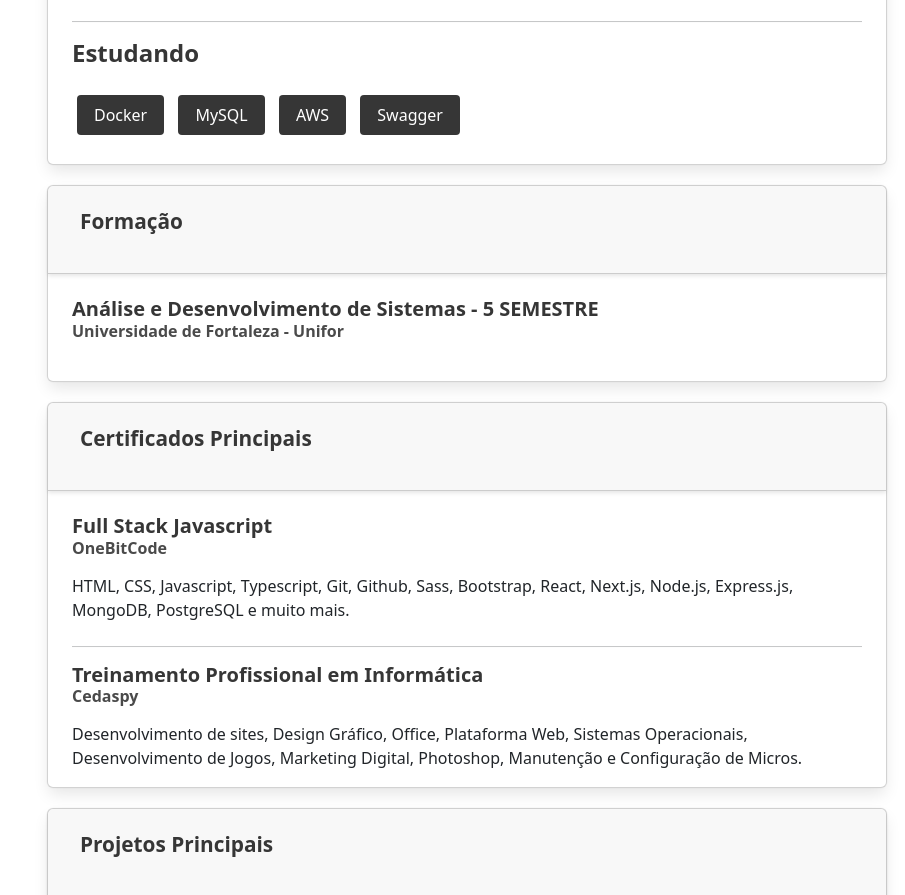
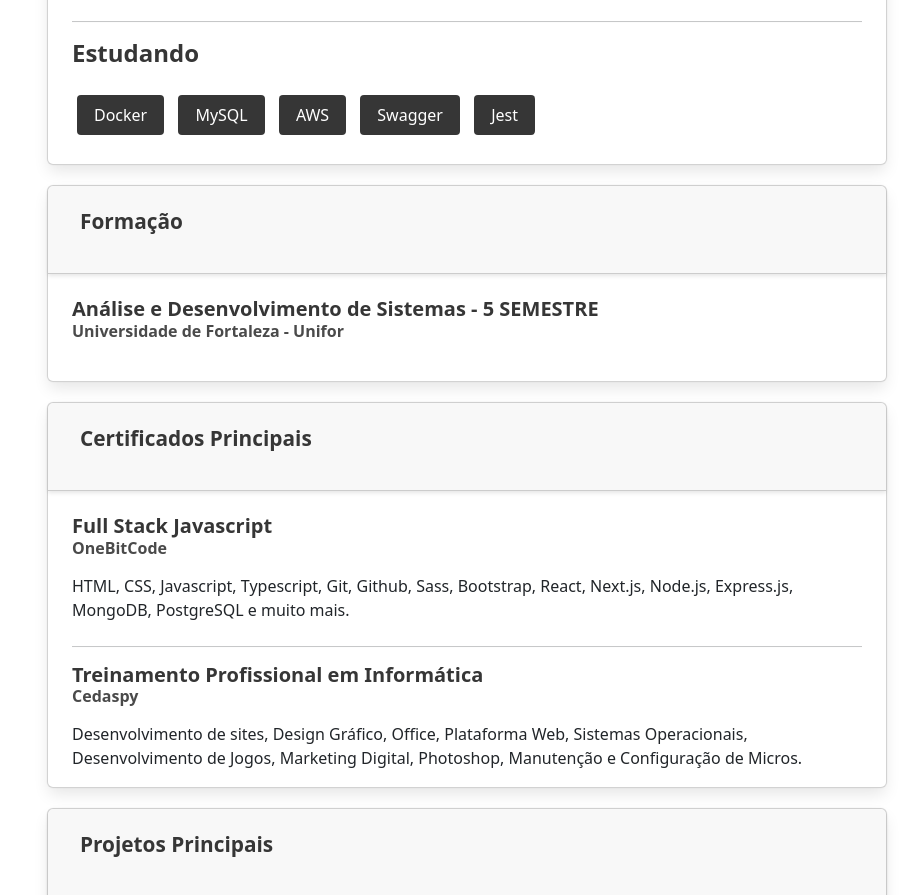
Before and after one commit to ValdiirMartiins/portfolio, a plain HTML site: page index.html in a window 1280 px wide. Shown: the part 899-1794 px from the top of the page, without its empty margins (375-1280 px from the left). Drawn offline with nearby package versions, Linux system fonts and the light colour scheme.

Commit message:
Update index.html

```diff
--- a/index.html
+++ b/index.html
@@ -103,6 +103,7 @@
                                 <span class="button is-dark">MySQL</span>
                                 <span class="button is-dark">AWS</span>
                                 <span class="button is-dark">Swagger</span>
+                                <span class="button is-dark">Jest</span>
                             </div>
                         </div>
                     </div>
```
